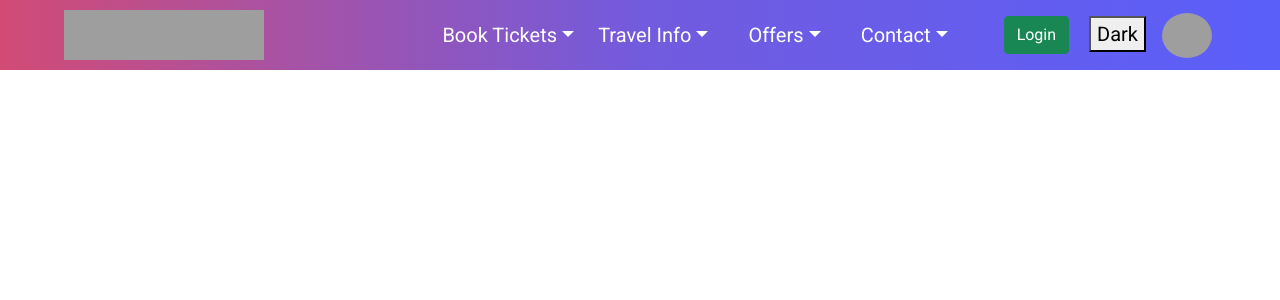
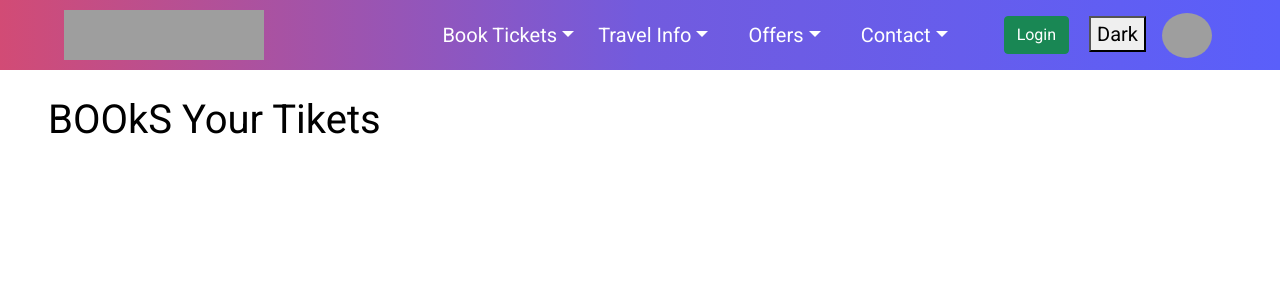
Before and after one commit to MehruzSaif/ticket-kato-client-side, a React (Create React App) app: page /BookList in a window 1280 px wide. Shown: the top 300 px of the page. Built offline with nearby package versions, Linux system fonts and the light colour scheme; no server answers; grey boxes are pictures that could not be loaded.

Commit message:
shaharia-book

```diff
--- a/src/App.js
+++ b/src/App.js
@@ -10,6 +10,7 @@ import UseHooks from "./pages/shared/UseHooks";
 
 
 import Signup from "./pages/Authentication/Signup";
+import BookTicket from "./BooksTicket/BookTicket";
 
 function App() {
   // const [theme,setTheme]=useState(false)
@@ -22,6 +23,7 @@ function App() {
       <Navbar></Navbar>
       <Routes>
         <Route path="/" element={<Home></Home>}></Route>
+        <Route path='BookList' element={<BookTicket/>}></Route>
         <Route path="/login" element={<Login></Login>}></Route>
         <Route path="/signup" element={<Signup></Signup>}></Route>
       </Routes>
--- a/src/BooksTicket/BookTicket.js
+++ b/src/BooksTicket/BookTicket.js
@@ -1,11 +1,13 @@
 import React from 'react';
+import './BooksTicket.css'
 
 const BookTicket = () => {
     return (
-        <div>
-            <h1>BOOkS Your Tikets</h1>
+        <div className='book'>
+            <div className='p-5 mt-5'><h1>BOOkS Your Tikets</h1></div>
         </div>
     );
+
 };
 
 export default BookTicket;
--- /dev/null
+++ b/src/BooksTicket/BooksTicket.css
@@ -0,0 +1,5 @@
+.book{
+    height: 100vh;
+    width: 100%;
+    background-color:var(--bg-color);
+}
--- a/src/pages/shared/Navbar.js
+++ b/src/pages/shared/Navbar.js
@@ -84,6 +84,7 @@ const Navbar = () => {
             </ul> */}
             <ul class="d-flex navbar-nav text-black">
               <li class="nav-item dropdown me-2 text-white">
+
                 <a
                   class="nav-link active dropdown-toggle text-white"
                   href="#"
@@ -96,9 +97,9 @@ const Navbar = () => {
                 </a>
                 <ul class="dropdown-menu" aria-labelledby="navbarDropdown">
                   <li>
-                    <a class="dropdown-item" href="#">
+                    <Link class="dropdown-item" to="BookList">
                       Book a Tickets
-                    </a>
+                    </Link>
                   </li>
                   <li>
                     <a class="dropdown-item" href="#">
```
